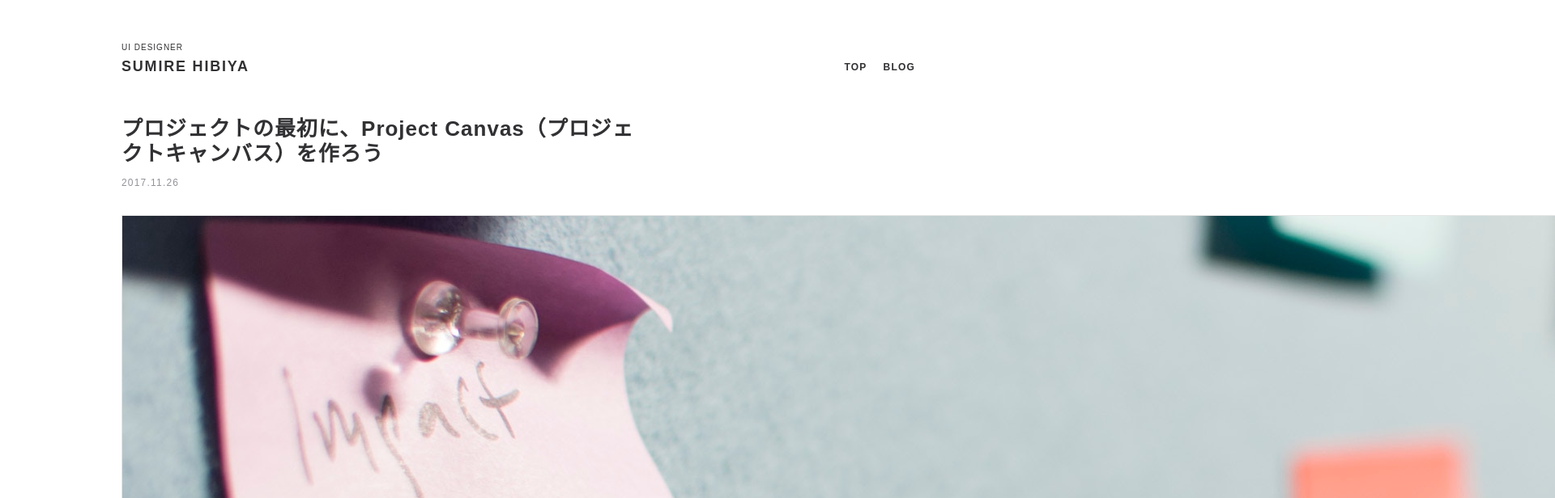
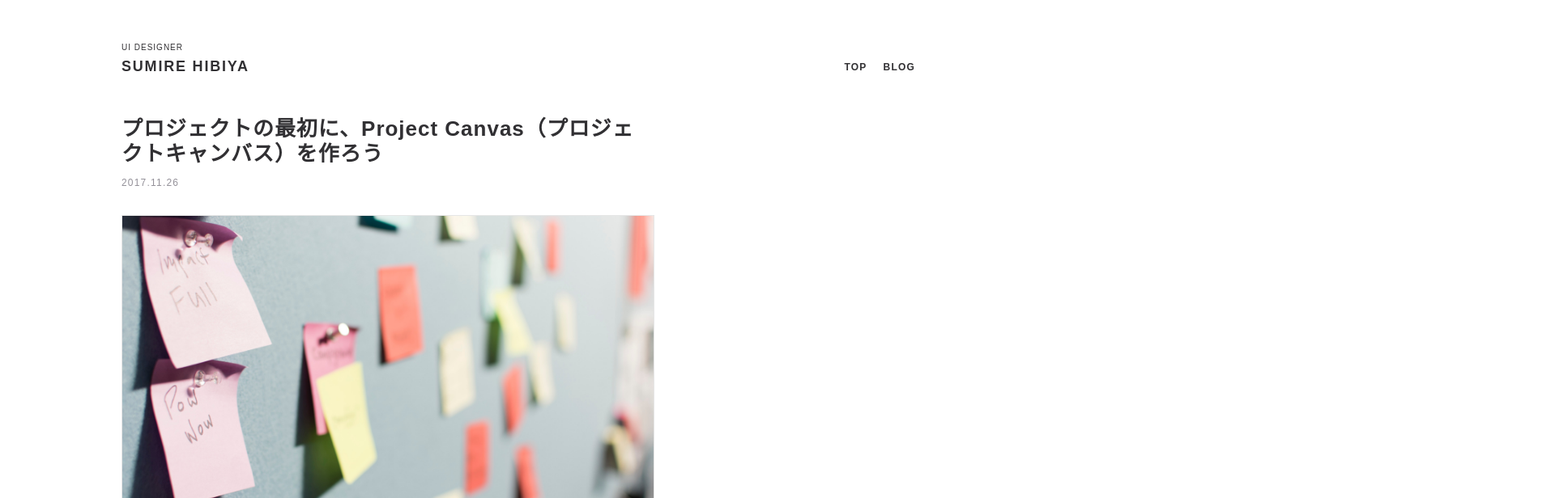
Before and after one commit to yinm/trace-portfolio, a React (Create React App) app: page / in a window 1280 px wide. Shown: the top 616 px of the page at 81% size, 1920 px wide, since content can reach past the window. Built offline with nearby package versions, Linux system fonts and the light colour scheme; the HTML template or start-up script is replaced by a standard one.

Commit message:
Fix image size

```diff
--- a/src/App.css
+++ b/src/App.css
@@ -213,7 +213,8 @@ figure {
   margin: 0;
 }
 
-img.picture {
+img,
+picture {
   margin: 0;
   max-width: 100%;
 }
```
